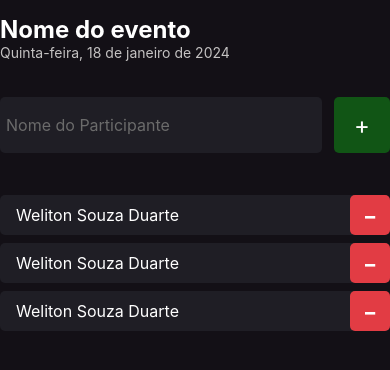
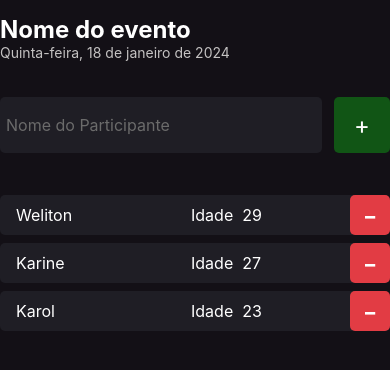
Before and after one commit to welitonwt/imhere, a React Native app: screen / in a window 390 px wide. Shown: the top 370 px of the page. Built offline with nearby package versions, Linux system fonts and the light colour scheme.

Commit message:
props components

```diff
--- a/src/components/Participant/index.tsx
+++ b/src/components/Participant/index.tsx
@@ -2,11 +2,20 @@ import { View, Text, TouchableOpacity} from 'react-native'
 
 import { styles } from './styles'
 
-export function Participant() {
+type Props = {
+  name: string,
+  idade: string
+}
+
+export function Participant( props : Props ) {
   return (
     <View style={styles.container}>
       <Text style={styles.name}>
-        Weliton Souza Duarte
+        { props.name }
+      </Text>
+      <Text style={styles.name}>
+        Idade &nbsp;
+        { props.idade }
       </Text>
       <TouchableOpacity
           style={styles.buttonContainer}
--- a/src/screens/Home/index.tsx
+++ b/src/screens/Home/index.tsx
@@ -36,9 +36,9 @@ export function Home() {
 
       </View>
 
-      <Participant />
-      <Participant />
-      <Participant />
+      <Participant name='Weliton' idade='29' />
+      <Participant name='Karine' idade='27'/>
+      <Participant name='Karol' idade='23'/>
 
 
     </View>
```
